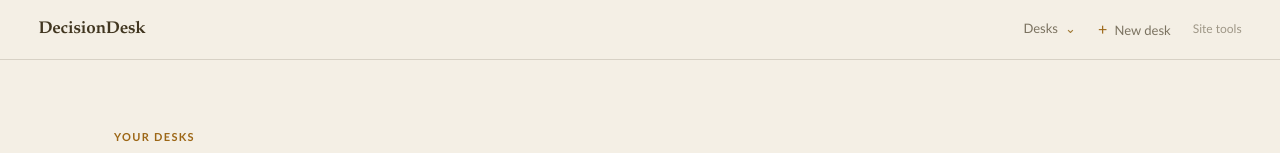
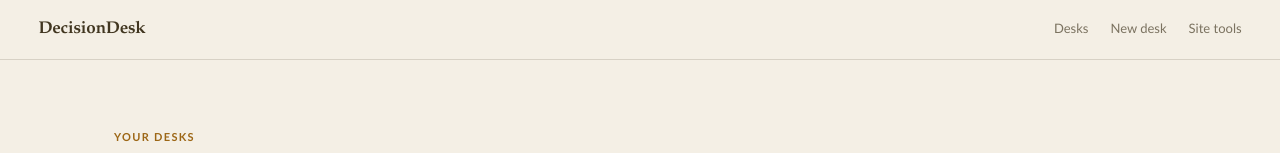
Before and after one commit to psurge1/DecisionDesk, a React (Vite) app: page / in a window 1280 px wide. Shown: the top 153 px of the page. Built offline with nearby package versions, Linux system fonts and the light colour scheme.

Commit message:
ui normalization

```diff
--- a/src/App.tsx
+++ b/src/App.tsx
@@ -45,7 +45,7 @@ function App() {
             Desks
           </button>
           <button className="new-desk-button" type="button" onClick={startNewDesk}>
-            <span aria-hidden="true">+</span> New desk
+            New desk
           </button>
           <button
             className="site-tools-button"
--- a/src/index.css
+++ b/src/index.css
@@ -394,12 +394,6 @@ button:disabled {
   line-height: 1.2;
 }
 
-.desk-switcher::after {
-  margin-left: 7px;
-  color: var(--color-secondary);
-  content: "⌄";
-}
-
 .desk-switcher:hover,
 .desk-switcher:focus-visible,
 .new-desk-button:not(:disabled):hover,
@@ -408,17 +402,6 @@ button:disabled {
 .site-tools-button:focus-visible {
   border-bottom-color: var(--color-secondary);
   color: var(--color-ink);
-}
-
-.site-tools-button {
-  color: var(--ink-quiet);
-  font-size: 12px;
-}
-
-.new-desk-button span {
-  margin-right: 4px;
-  color: var(--color-primary);
-  font-size: 16px;
 }
 
 .new-desk-button:disabled {
```
